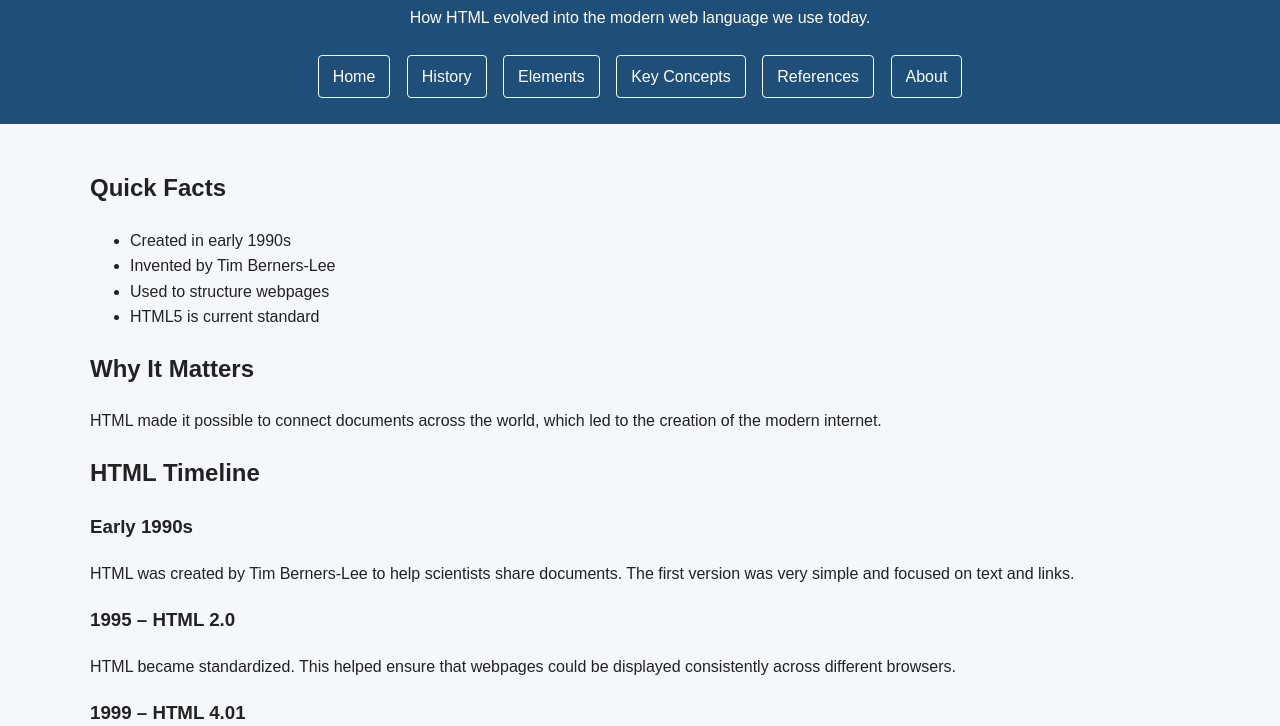
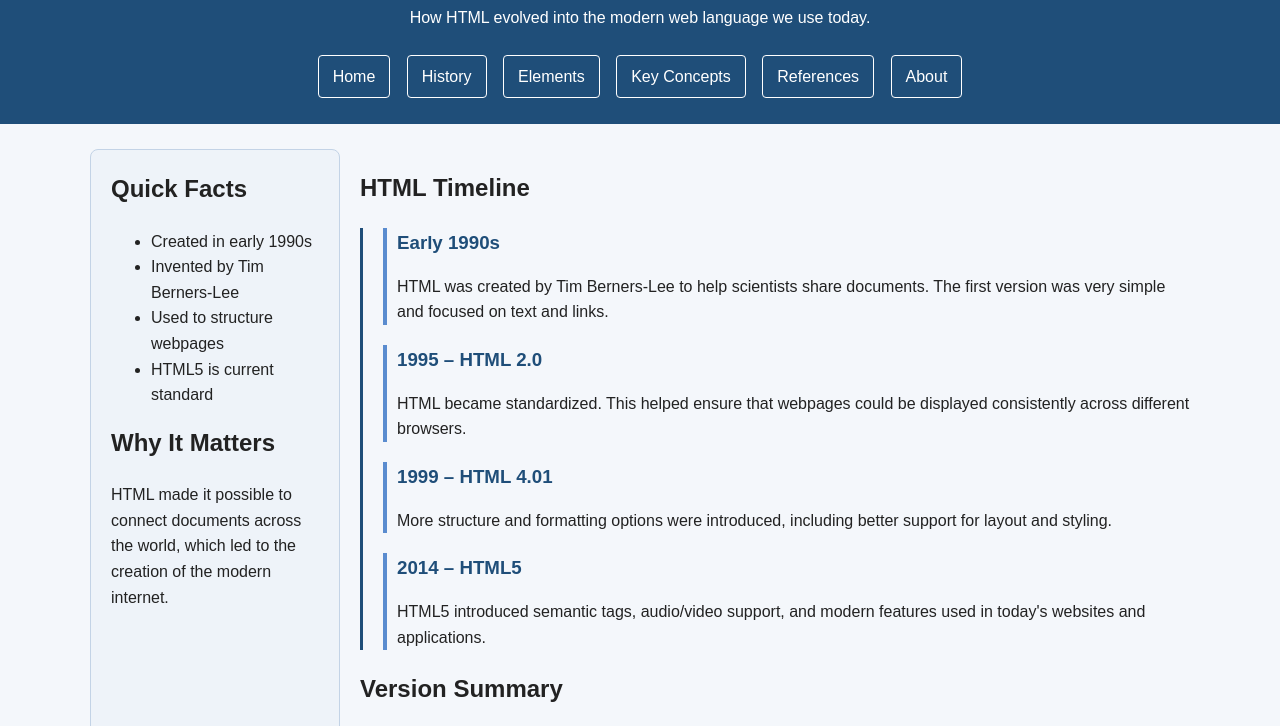
Before and after one commit to nheaney1994/nheaney1994.github.io, a plain HTML site: page history.html in a window 1280 px wide. Shown: the part 74-800 px from the top of the page. Drawn offline with Linux system fonts and the light colour scheme.

Commit message:
Update style.css

```diff
--- a/style.css
+++ b/style.css
@@ -143,3 +143,49 @@ a:hover {
     margin: 8px 0;
   }
 }
+/* =========================
+   HISTORY PAGE STYLING
+   ========================= */
+
+/* New layout for history page */
+.history-layout {
+  display: grid;
+  grid-template-columns: 250px 1fr;
+  gap: 20px;
+}
+
+/* Sidebar */
+.history-sidebar {
+  background-color: #eef3f9;
+  padding: 20px;
+  border: 1px solid #c3d3e6;
+  border-radius: 8px;
+}
+
+.history-sidebar h2 {
+  margin-top: 0;
+}
+
+/* Timeline */
+.timeline {
+  border-left: 3px solid #1f4e79;
+  padding-left: 20px;
+}
+
+.timeline-item {
+  margin-bottom: 20px;
+  padding-left: 10px;
+  border-left: 4px solid #5a8ccf;
+}
+
+.timeline-item h3 {
+  margin-bottom: 5px;
+  color: #1f4e79;
+}
+
+/* Make responsive */
+@media (max-width: 768px) {
+  .history-layout {
+    grid-template-columns: 1fr;
+  }
+}
```
